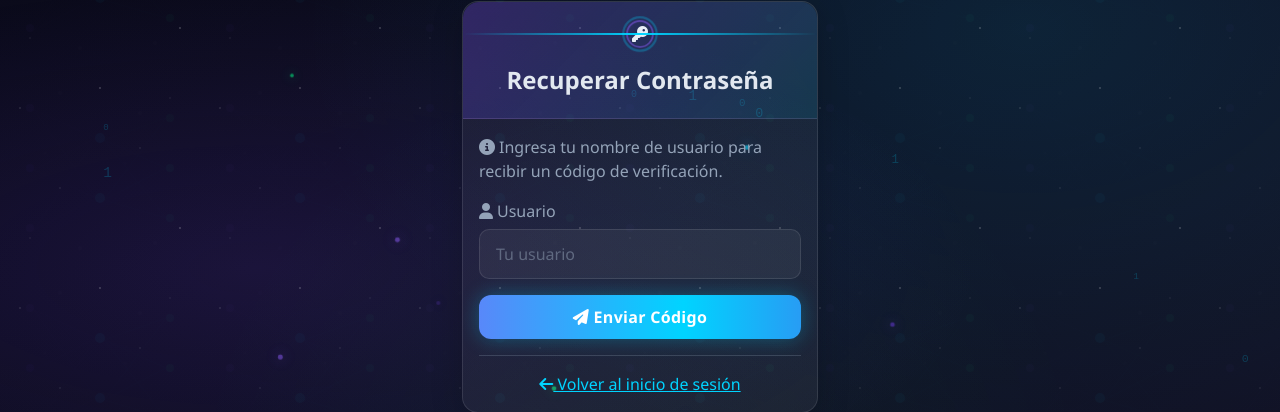
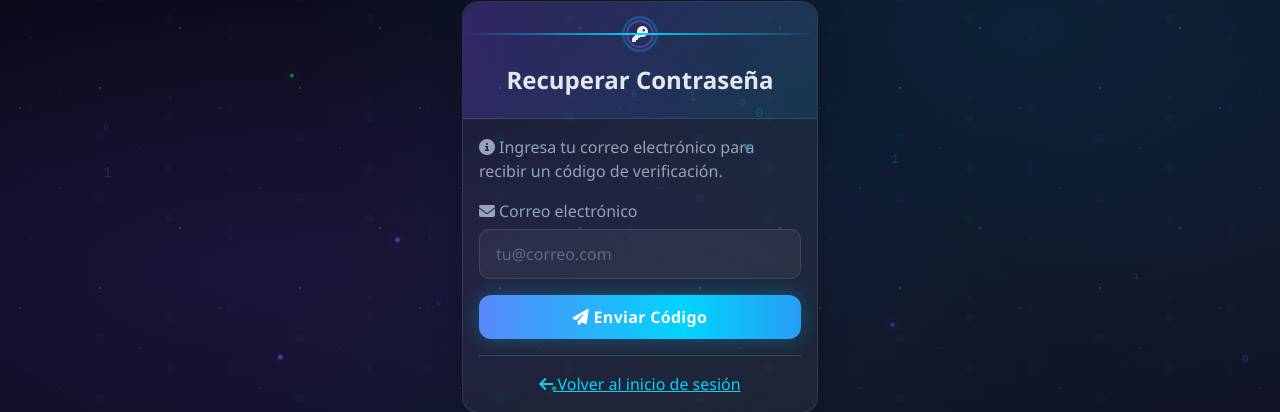
Before and after one commit to Fzp07/IA-academy, a Django app: page /users/reset-password/ in a window 1280 px wide. Shown: the part 132-544 px from the top of the page. Run offline with Django 4.2, Linux system fonts and the light colour scheme.

Commit message:
fix: password reset by email instead of username

```diff
--- a/apps/users/views.py
+++ b/apps/users/views.py
@@ -39,11 +39,11 @@ class CustomLoginView(LoginView):
 
 def password_reset_request(request):
     if request.method == 'POST':
-        username = request.POST.get('username')
+        email = request.POST.get('email')
         try:
-            user = User.objects.get(username=username, is_active=True)
+            user = User.objects.get(email=email, is_active=True)
         except User.DoesNotExist:
-            messages.error(request, 'No existe un usuario activo con ese nombre.')
+            messages.error(request, 'No existe un usuario activo con ese correo.')
             return render(request, 'users/password_reset_request.html')
 
         code = PasswordResetCode.generate_code()
--- a/templates/users/password_reset_request.html
+++ b/templates/users/password_reset_request.html
@@ -15,12 +15,12 @@
                     <h4 class="mt-2">Recuperar Contraseña</h4>
                 </div>
                 <div class="card-body">
-                    <p class="text-muted"><i class="fas fa-info-circle me-1"></i>Ingresa tu nombre de usuario para recibir un código de verificación.</p>
+                    <p class="text-muted"><i class="fas fa-info-circle me-1"></i>Ingresa tu correo electrónico para recibir un código de verificación.</p>
                     <form method="post">
                         {% csrf_token %}
                         <div class="mb-3">
-                            <label for="id_username" class="form-label"><i class="fas fa-user me-1"></i>Usuario</label>
-                            <input type="text" name="username" class="form-control" id="id_username" placeholder="Tu usuario" required>
+                            <label for="id_email" class="form-label"><i class="fas fa-envelope me-1"></i>Correo electrónico</label>
+                            <input type="email" name="email" class="form-control" id="id_email" placeholder="tu@correo.com" required>
                         </div>
                         <button type="submit" class="btn btn-primary w-100 btn-ai-processing">
                             <i class="fas fa-paper-plane"></i> Enviar Código
```
